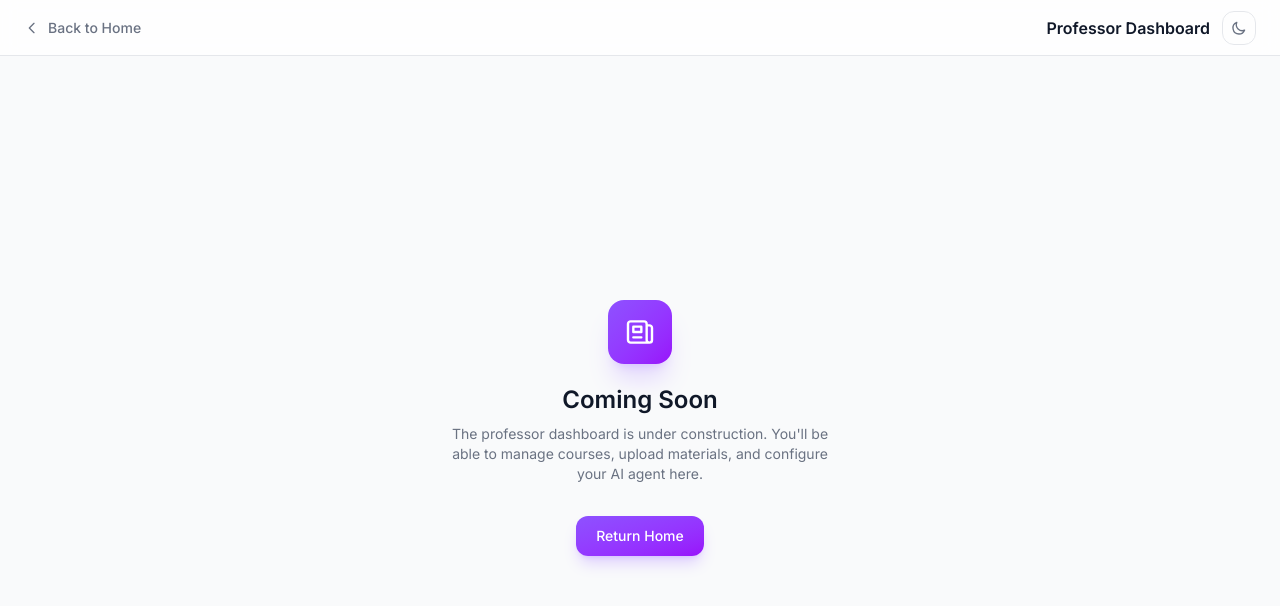
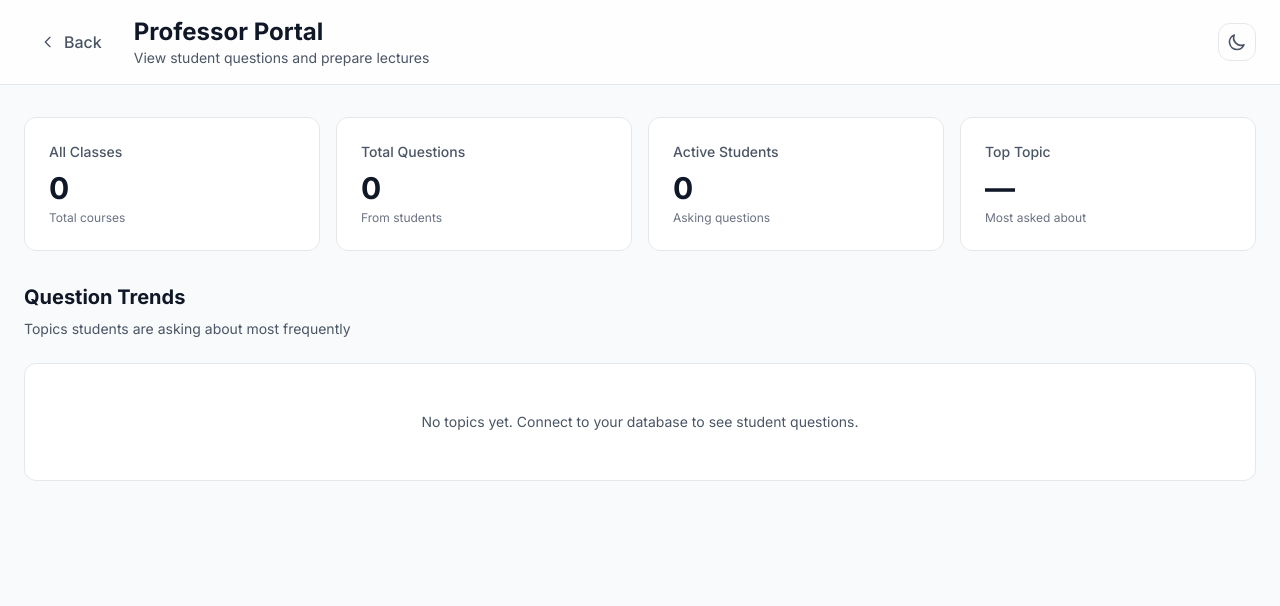
Before and after one commit to apcolon/24H-AI-Hackathon, a React (Vite) app in the folder frontend/: page /professor in a window 1280 px wide. Shown: the top 606 px of the page. Built offline with nearby package versions, Linux system fonts and the light colour scheme.

Commit message:
Add instructor page boxes

```diff
--- a/frontend/src/components/ProfessorPage.jsx
+++ b/frontend/src/components/ProfessorPage.jsx
@@ -1,49 +1,75 @@
-import React, { useState, useEffect } from "react";
 import { useNavigate } from "react-router-dom";
+import { useState, useEffect } from "react";
 import "../styles/App.css";
 
 const ProfessorPage = () => {
   const navigate = useNavigate();
-
   const [dark, setDark] = useState(() => {
     const stored = localStorage.getItem("theme");
     if (stored) return stored === "dark";
     return window.matchMedia("(prefers-color-scheme: dark)").matches;
   });
 
+  // State for metrics and topics - ready to connect to DB
+  const [metrics, setMetrics] = useState([
+    { label: "All Classes", value: "0", subtext: "Total courses" },
+    { label: "Total Questions", value: "0", subtext: "From students" },
+    { label: "Active Students", value: "0", subtext: "Asking questions" },
+    { label: "Top Topic", value: "—", subtext: "Most asked about" },
+  ]);
+
+  const [topics, setTopics] = useState([]);
+
   useEffect(() => {
     localStorage.setItem("theme", dark ? "dark" : "light");
   }, [dark]);
 
+  // TODO: Add useEffect here to fetch metrics and topics from DB
+  // Example:
+  // useEffect(() => {
+  //   const fetchData = async () => {
+  //     const metricsRes = await fetch('/api/professor/metrics');
+  //     const metricsData = await metricsRes.json();
+  //     setMetrics(metricsData);
+  //
+  //     const topicsRes = await fetch('/api/professor/topics');
+  //     const topicsData = await topicsRes.json();
+  //     setTopics(topicsData);
+  //   };
+  //   fetchData();
+  // }, []);
+
   return (
-    <div className={`min-h-screen flex flex-col font-[Inter,system-ui,sans-serif] transition-colors duration-300 ${dark ? "bg-slate-950 text-white" : "bg-gray-50 text-gray-900"}`}>
-
-      {/* Top bar */}
-      <header className={`h-14 flex items-center justify-between px-6 border-b shrink-0 transition-colors duration-300 ${dark ? "border-white/5 bg-slate-950/60 backdrop-blur-sm" : "border-gray-200 bg-white/80 backdrop-blur-sm"}`}>
+    <div className={`min-h-screen transition-colors duration-300 font-[Inter,system-ui,sans-serif] ${dark ? "bg-slate-950" : "bg-gray-50"}`}>
+      {/* Header */}
+      <header className={`border-b backdrop-blur-sm transition-colors duration-300 ${dark ? "border-white/5 bg-slate-950/60" : "border-gray-200 bg-white/80"}`}>
+        <div className="max-w-7xl mx-auto px-6 py-4 flex items-center justify-between">
+          <div className="flex items-center gap-4">
             <button
               onClick={() => navigate("/")}
-          className={`flex items-center gap-2 text-sm font-medium transition-colors cursor-pointer ${dark ? "text-slate-400 hover:text-white" : "text-gray-500 hover:text-gray-900"}`}
+              className={`flex items-center gap-2 px-4 py-2 rounded-lg font-medium transition-colors ${dark ? "text-slate-400 hover:text-white hover:bg-white/5" : "text-gray-600 hover:text-gray-900 hover:bg-gray-100"}`}
             >
               <svg className="w-4 h-4" fill="none" viewBox="0 0 24 24" stroke="currentColor" strokeWidth={2}>
                 <path strokeLinecap="round" strokeLinejoin="round" d="M15 19l-7-7 7-7" />
               </svg>
-          Back to Home
+              Back
             </button>
-        <div className="flex items-center gap-3">
-          <span className={`text-base font-semibold ${dark ? "text-white" : "text-gray-900"}`}>
-            Professor Dashboard
-          </span>
+            <div>
+              <h1 className={`text-2xl font-bold ${dark ? "text-white" : "text-gray-900"}`}>Professor Portal</h1>
+              <p className={`text-sm ${dark ? "text-slate-400" : "text-gray-600"}`}>View student questions and prepare lectures</p>
+            </div>
+          </div>
           <button
             onClick={() => setDark((v) => !v)}
-            className={`p-2 rounded-xl border transition-all cursor-pointer ${dark ? "border-white/10 text-slate-400 hover:text-white" : "border-gray-200 text-gray-500 hover:text-gray-900"}`}
+            className={`p-2 rounded-xl border transition-all ${dark ? "border-white/10 text-slate-400 hover:text-white hover:border-white/20" : "border-gray-200 text-gray-600 hover:text-gray-900 hover:border-gray-300"}`}
             aria-label="Toggle theme"
           >
             {dark ? (
-              <svg className="w-4 h-4" fill="none" viewBox="0 0 24 24" stroke="currentColor" strokeWidth={2}>
+              <svg className="w-5 h-5" fill="none" viewBox="0 0 24 24" stroke="currentColor" strokeWidth={2}>
                 <path strokeLinecap="round" strokeLinejoin="round" d="M12 3v1m0 16v1m8.66-13.66l-.71.71M4.05 19.95l-.71.71M21 12h-1M4 12H3m16.66 7.66l-.71-.71M4.05 4.05l-.71-.71M16 12a4 4 0 11-8 0 4 4 0 018 0z" />
               </svg>
             ) : (
-              <svg className="w-4 h-4" fill="none" viewBox="0 0 24 24" stroke="currentColor" strokeWidth={2}>
+              <svg className="w-5 h-5" fill="none" viewBox="0 0 24 24" stroke="currentColor" strokeWidth={2}>
                 <path strokeLinecap="round" strokeLinejoin="round" d="M20.354 15.354A9 9 0 018.646 3.646 9.003 9.003 0 0012 21a9.003 9.003 0 008.354-5.646z" />
               </svg>
             )}
@@ -51,25 +77,93 @@ const ProfessorPage = () => {
         </div>
       </header>
 
-      {/* Centered placeholder */}
-      <main className="flex-1 flex flex-col items-center justify-center px-6">
-        <div className="w-16 h-16 rounded-2xl bg-linear-to-br from-violet-500 to-purple-600 flex items-center justify-center text-2xl text-white mb-5 shadow-xl shadow-violet-500/20">
-          <svg className="w-8 h-8" fill="none" viewBox="0 0 24 24" stroke="currentColor" strokeWidth={1.8}>
-            <path strokeLinecap="round" strokeLinejoin="round" d="M19 20H5a2 2 0 01-2-2V6a2 2 0 012-2h10a2 2 0 012 2v1m2 13a2 2 0 01-2-2V7m2 13a2 2 0 002-2V9a2 2 0 00-2-2h-2m-4-3H9M7 16h6M7 8h6v4H7V8z" />
-          </svg>
+      {/* Main Content */}
+      <main className="max-w-7xl mx-auto px-6 py-8">
+        {/* Metrics Grid */}
+        <div className="grid grid-cols-1 md:grid-cols-4 gap-4 mb-8">
+          {metrics.map((metric, idx) => (
+            <div
+              key={idx}
+              className={`p-6 rounded-xl border transition-colors ${dark ? "bg-slate-900/50 border-white/10 hover:border-white/20" : "bg-white border-gray-200 hover:border-gray-300"}`}
+            >
+              <p className={`text-sm font-medium mb-2 ${dark ? "text-slate-400" : "text-gray-600"}`}>
+                {metric.label}
+              </p>
+              <p className={`text-3xl font-bold mb-1 ${dark ? "text-white" : "text-gray-900"}`}>
+                {metric.value}
+              </p>
+              <p className={`text-xs ${dark ? "text-slate-500" : "text-gray-500"}`}>
+                {metric.subtext}
+              </p>
             </div>
-        <h2 className={`text-2xl font-semibold mb-2 ${dark ? "text-white" : "text-gray-900"}`}>
-          Coming Soon
-        </h2>
-        <p className={`text-sm max-w-sm text-center mb-8 ${dark ? "text-slate-500" : "text-gray-500"}`}>
-          The professor dashboard is under construction. You'll be able to manage courses, upload materials, and configure your AI agent here.
+          ))}
+        </div>
+
+        {/* Question Trends Section */}
+        <div>
+          <h2 className={`text-xl font-bold mb-2 ${dark ? "text-white" : "text-gray-900"}`}>Question Trends</h2>
+          <p className={`text-sm mb-6 ${dark ? "text-slate-400" : "text-gray-600"}`}>
+            Topics students are asking about most frequently
           </p>
-        <button
-          onClick={() => navigate("/")}
-          className="px-5 py-2.5 rounded-xl bg-linear-to-br from-violet-500 to-purple-600 text-white text-sm font-medium hover:from-violet-400 hover:to-purple-500 transition-all shadow-lg shadow-violet-500/25 cursor-pointer"
+
+          {/* Topics */}
+          <div className="space-y-4">
+            {topics.length === 0 ? (
+              <div className={`p-12 rounded-xl border text-center ${dark ? "bg-slate-900/50 border-white/10" : "bg-white border-gray-200"}`}>
+                <p className={`text-sm ${dark ? "text-slate-400" : "text-gray-600"}`}>
+                  No topics yet. Connect to your database to see student questions.
+                </p>
+              </div>
+            ) : (
+              topics.map((topic, idx) => (
+                <div
+                  key={idx}
+                  className={`p-6 rounded-xl border transition-colors ${dark ? "bg-slate-900/50 border-white/10" : "bg-white border-gray-200"}`}
                 >
-          Return Home
-        </button>
+                  {/* Topic Header */}
+                  <div className="flex items-start justify-between mb-4">
+                    <div className="flex-1">
+                      <h3 className={`text-lg font-semibold mb-1 ${dark ? "text-white" : "text-gray-900"}`}>
+                        {topic.name}
+                      </h3>
+                      <p className={`text-sm ${dark ? "text-slate-400" : "text-gray-600"}`}>
+                        {topic.count} question{topic.count !== 1 ? "s" : ""}
+                      </p>
+                    </div>
+                    <div className="text-right">
+                      <p className={`text-2xl font-bold ${dark ? "text-indigo-400" : "text-indigo-600"}`}>
+                        {topic.percentage}%
+                      </p>
+                      <p className={`text-xs ${dark ? "text-slate-500" : "text-gray-500"}`}>
+                        of total
+                      </p>
+                    </div>
+                  </div>
+
+                  {/* Progress Bar */}
+                  <div className={`w-full h-1.5 rounded-full mb-4 overflow-hidden ${dark ? "bg-white/5" : "bg-gray-100"}`}>
+                    <div
+                      className="h-full bg-gradient-to-r from-indigo-500 to-violet-600 rounded-full transition-all"
+                      style={{ width: `${topic.percentage}%` }}
+                    />
+                  </div>
+
+                  {/* Questions List */}
+                  <div className="space-y-2">
+                    {topic.questions && topic.questions.map((question, qIdx) => (
+                      <div
+                        key={qIdx}
+                        className={`p-3 rounded-lg text-sm ${dark ? "bg-white/5 text-slate-300" : "bg-gray-50 text-gray-700"}`}
+                      >
+                        "{question}"
+                      </div>
+                    ))}
+                  </div>
+                </div>
+              ))
+            )}
+          </div>
+        </div>
       </main>
     </div>
   );
```
Lines whose indentation alone changed are shown as unchanged.
